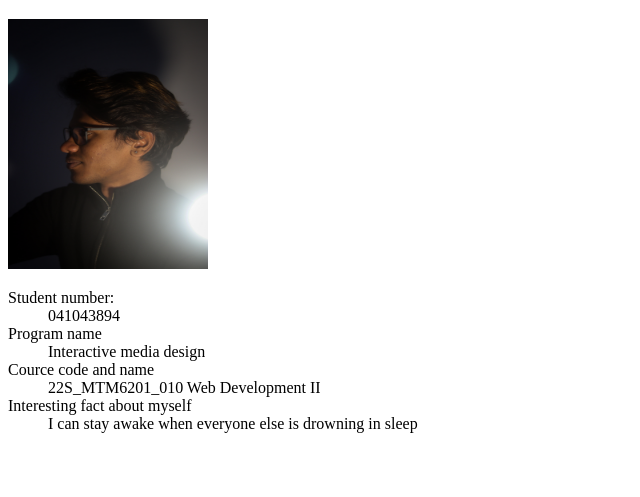
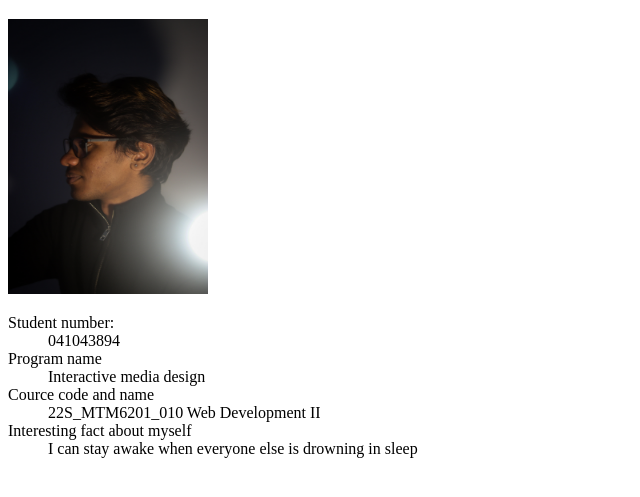
Before and after one commit to biju0007/mtm6201-week1, a plain HTML site: page index.html in a window 1280 px wide. Shown: the part 61-558 px from the top of the page, without its empty margins (0-640 px from the left). Drawn offline with Linux system fonts and the light colour scheme.

Commit message:
Final Push

```diff
--- a/index.html
+++ b/index.html
@@ -8,7 +8,7 @@
 </head>
 <body>
     <h1>ANANDHU BIJU</h1>
-    <img src="./Images/Website.jpg" width="200 px" height="250 px">
+    <img src="./Images/Website.jpg" width="200 px" height="275 px">
     <dl>
         <dt>Student number: </dt>
         <dd>041043894</dd>
```
